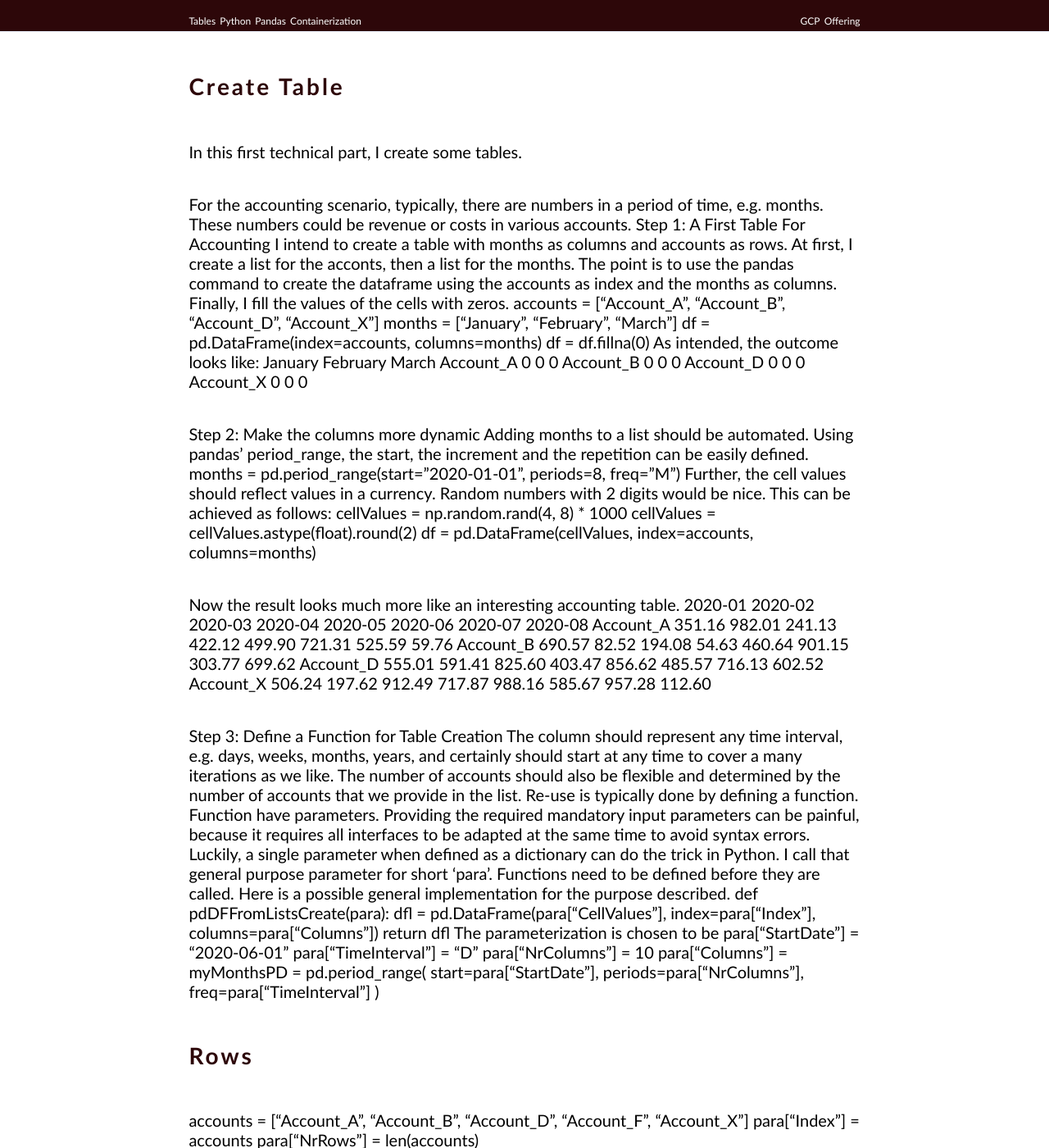
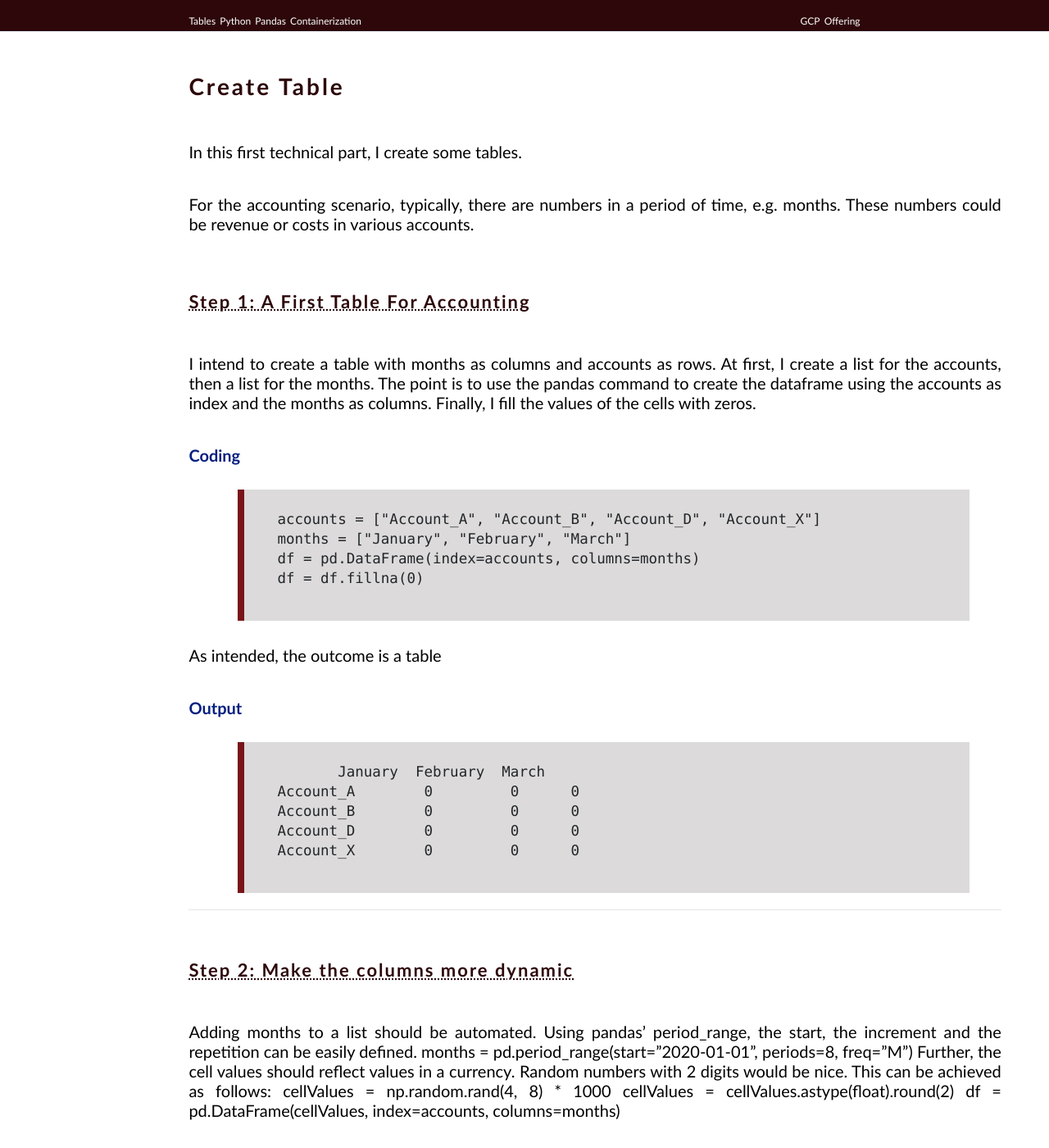
Before and after one commit to MaSe69/fromlisttok8, a Jekyll site: the page built from md/datascience/blog_20_create_table.md, in a window 1280 px wide and 1400 px high. Shown: the whole window at 82% size. Built offline with Jekyll 4.4.1, drawn with Linux system fonts in a browser that asks for light colours; some of the changed text lies outside the part shown.

Commit message:
Editing first new blog

```diff
--- a/css/css_common/common.css
+++ b/css/css_common/common.css
@@ -16,6 +16,7 @@ body {
   font-size: 16px;
   line-height: 28px;
   color: black;
+  text-align: justify;
 }
 
 h1 {
@@ -66,10 +67,57 @@ li {
   list-style-type: disc;
 }
 
-code {
-  margin: 0px 0px 0px 40px;
-  padding: 5px 50px 5px 10px;
-  font-weight: 800;
-  background: black;
-  color: white;
+
+
+/*
+blockquote {
+  font-size: 20px;
+  width: 60%;
+  margin: 20px auto 20px 60px;
+  font-family: Kalam;
+  font-style: italic;
+  color: #555555;
+  padding: 1.2em 30px 20px 40px;
+  border-left: 8px solid #78C0A8;
+  line-height: 1.6;
+  position: relative;
+  background-color: rgb(215, 224, 213);
 }
+
+blockquote::before {
+  font-family: Arial;
+  content: "\201C";
+  color: #78C0A8;
+  font-size: 4em;
+  font-size: 2em;
+  position: absolute;
+  left: 10px;
+  top: 10px;
+}
+
+blockquote::after {
+  content: '';
+}
+
+blockquote span {
+  display: block;
+  color: #333333;
+  color: #78C0A8;
+  text-align: right;
+  font-style: normal;
+  font-weight: 400;
+  font-size: 18px;
+  margin-top: 1em;
+  background-color: rgb(215, 224, 213);
+}
+
+blockquote span {
+  display: block;
+  color: #333333;
+  color: #78C0A8;
+  text-align: right;
+  font-style: normal;
+  font-weight: 400;
+  font-size: 18px;
+  margin-top: 1em;
+} */
--- a/css/css_page/50_middle_page.css
+++ b/css/css_page/50_middle_page.css
@@ -65,10 +65,7 @@ h3 {
   color: var(--red100);
 }
 
-p {
-  padding: 10px 0px 10px 0px;
-  color: black;
-}
+
 
 img {
   /* Decisive to keep the picture in the flexbox! */
@@ -94,55 +91,35 @@ li {
 a {
   color: rgb(37, 37, 151);
 }
+  pre
+  {
+    border: 1px solid red;
+    border: 0px solid #bdb5ad;
+    page-break-inside: auto;
+    font-size: 1.0 rem;
+  }
 
-blockquote {
-  font-size: 20px;
-  width: 60%;
-  margin: 20px auto 20px 60px;
-  font-family: Kalam;
-  font-style: italic;
-  color: #555555;
-  padding: 1.2em 30px 20px 40px;
-  border-left: 8px solid #78C0A8;
-  line-height: 1.6;
-  position: relative;
-  background-color: rgb(215, 224, 213);
+  p {
+  padding: 10px 0px 10px 0px;
+  color: black;
+  font-size: 24 px;
 }
 
-blockquote::before {
-  font-family: Arial;
-  content: "\201C";
-  color: #78C0A8;
-  font-size: 4em;
-  font-size: 2em;
-  position: absolute;
-  left: 10px;
-  top: 10px;
+  blockquote {
+    background-color: rgb(220, 218, 218);
+    page-break-inside: auto;
+    page-break-inside: inherit ;
+    width: 90%;
+    margin: 20px auto 20px 60px;
+    font-style: normal;
+    padding: 1.2em 30px 20px 40px;
+    border-left: 8px solid rgb(121, 20, 25);
+    position: relative;
 }
 
-blockquote::after {
-  content: '';
+code {
+  /* margin: 100px 0px 0px 0px; */
+  /* padding: 5px 0px 0px 0px; */
+  /* background-color: #cccac6; */
+  color:brown;
 }
-
-blockquote span {
-  display: block;
-  color: #333333;
-  color: #78C0A8;
-  text-align: right;
-  font-style: normal;
-  font-weight: 400;
-  font-size: 18px;
-  margin-top: 1em;
-  background-color: rgb(215, 224, 213);
-}
-
-blockquote span {
-  display: block;
-  color: #333333;
-  color: #78C0A8;
-  text-align: right;
-  font-style: normal;
-  font-weight: 400;
-  font-size: 18px;
-  margin-top: 1em;
-}
--- a/md/datascience/blog_20_create_table.md
+++ b/md/datascience/blog_20_create_table.md
@@ -10,20 +10,34 @@ permalink: /create_table/
 In this first technical part, I create some tables.
 
 For the accounting scenario, typically, there are numbers in a period of time, e.g. months. These numbers could be revenue or costs in various accounts.
-Step 1: A First Table For Accounting
-I intend to create a table with months as columns and accounts as rows. At first, I create a list for the acconts, then a list for the months. The point is to use the pandas command to create the dataframe using the accounts as index and the months as columns. Finally, I fill the values of the cells with zeros.
-accounts = ["Account_A", "Account_B", "Account_D", "Account_X"]
-months = ["January", "February", "March"]
-df = pd.DataFrame(index=accounts, columns=months)
-df = df.fillna(0)
-As intended, the outcome looks like:
+
+## Step 1: A First Table For Accounting
+
+I intend to create a table with months as columns and accounts as rows. At first, I create a list for the accounts, then a list for the months. The point is to use the pandas command to create the dataframe using the accounts as index and the months as columns. Finally, I fill the values of the cells with zeros.
+
+**Coding**
+>
+    accounts = ["Account_A", "Account_B", "Account_D", "Account_X"]
+    months = ["January", "February", "March"]
+    df = pd.DataFrame(index=accounts, columns=months)
+    df = df.fillna(0)
+
+
+As intended, the outcome is a table
+
+**Output**
+>
            January  February  March
-Account_A        0         0      0
-Account_B        0         0      0
-Account_D        0         0      0
-Account_X        0         0      0
+    Account_A        0         0      0
+    Account_B        0         0      0
+    Account_D        0         0      0
+    Account_X        0         0      0
 
-Step 2: Make the columns more dynamic
+---
+
+
+## Step 2: Make the columns more dynamic
+
 Adding months to a list should be automated. Using pandas’ period_range, the start, the increment and the repetition can be easily defined.
 months = pd.period_range(start="2020-01-01", periods=8, freq="M")
 Further, the cell values should reflect values in a currency. Random numbers with 2 digits would be nice.
@@ -33,15 +47,15 @@ cellValues = cellValues.astype(float).round(2)
 df = pd.DataFrame(cellValues, index=accounts, columns=months)
 
 Now the result looks much more like an interesting accounting table.
-           2020-01  2020-02  2020-03  2020-04  2020-05  2020-06  2020-07  2020-08
-Account_A   351.16   982.01   241.13   422.12   499.90   721.31   525.59    59.76
-Account_B   690.57    82.52   194.08    54.63   460.64   901.15   303.77   699.62
-Account_D   555.01   591.41   825.60   403.47   856.62   485.57   716.13   602.52
-Account_X   506.24   197.62   912.49   717.87   988.16   585.67   957.28   112.60
+>
+               2020-01  2020-02  2020-03  2020-04  2020-05  2020-06  2020-07  2020-08
+    Account_A   351.16   982.01   241.13   422.12   499.90   721.31   525.59    59.76
+    Account_B   690.57    82.52   194.08    54.63   460.64   901.15   303.77   699.62
+    Account_D   555.01   591.41   825.60   403.47   856.62   485.57   716.13   602.52
+    Account_X   506.24   197.62   912.49   717.87   988.16   585.67   957.28   112.60
 
+## Step 3: Define a Function for Table Creation
 
-
-Step 3: Define a Function for Table Creation
 The column should represent any time interval, e.g. days, weeks, months, years, and certainly should start at any time to cover a many iterations as we like.
 The number of accounts should also be flexible and determined by the number of accounts that we provide in the list.
 Re-use is typically done by defining a function. Function have parameters. Providing the required mandatory input parameters can be painful, because it requires all interfaces to be adapted at the same time to avoid syntax errors. Luckily, a single parameter when defined as a dictionary can do the trick in Python. I call that general purpose parameter for short ‘para’.
@@ -56,11 +70,15 @@ para["NrColumns"] = 10
 para["Columns"] = myMonthsPD = pd.period_range(
     start=para["StartDate"], periods=para["NrColumns"], freq=para["TimeInterval"]
 )
-# Rows
+
+## Rows
+
 accounts = ["Account_A", "Account_B", "Account_D", "Account_F", "Account_X"]
 para["Index"] = accounts
 para["NrRows"] = len(accounts)
-# Values
+
+## Values
+
 cellValues = np.random.rand(para["NrRows"], para["NrColumns"]) * 1000
 cellValues = cellValues.astype(float).round(2)
 para["CellValues"] = cellValues
```
Also changed, not shown: _includes/page_public/10_head_page.html (indentation only).
